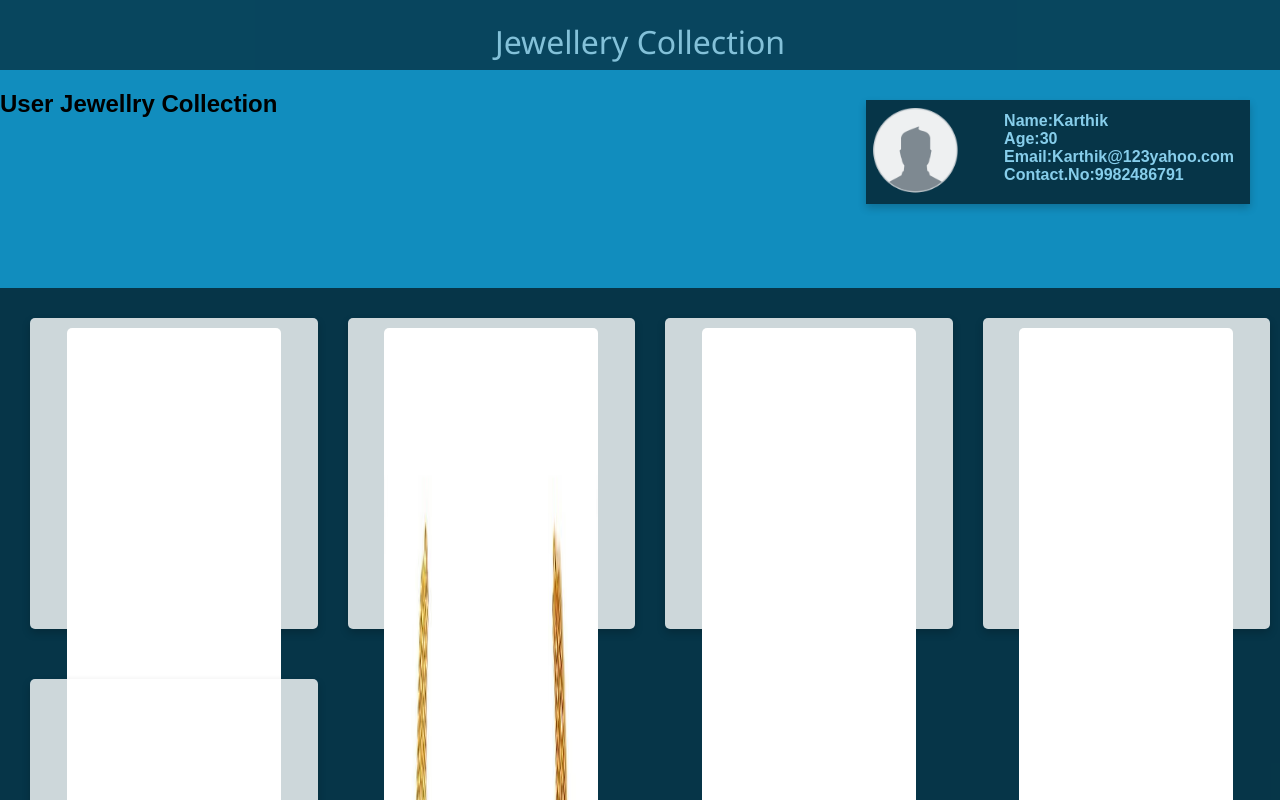
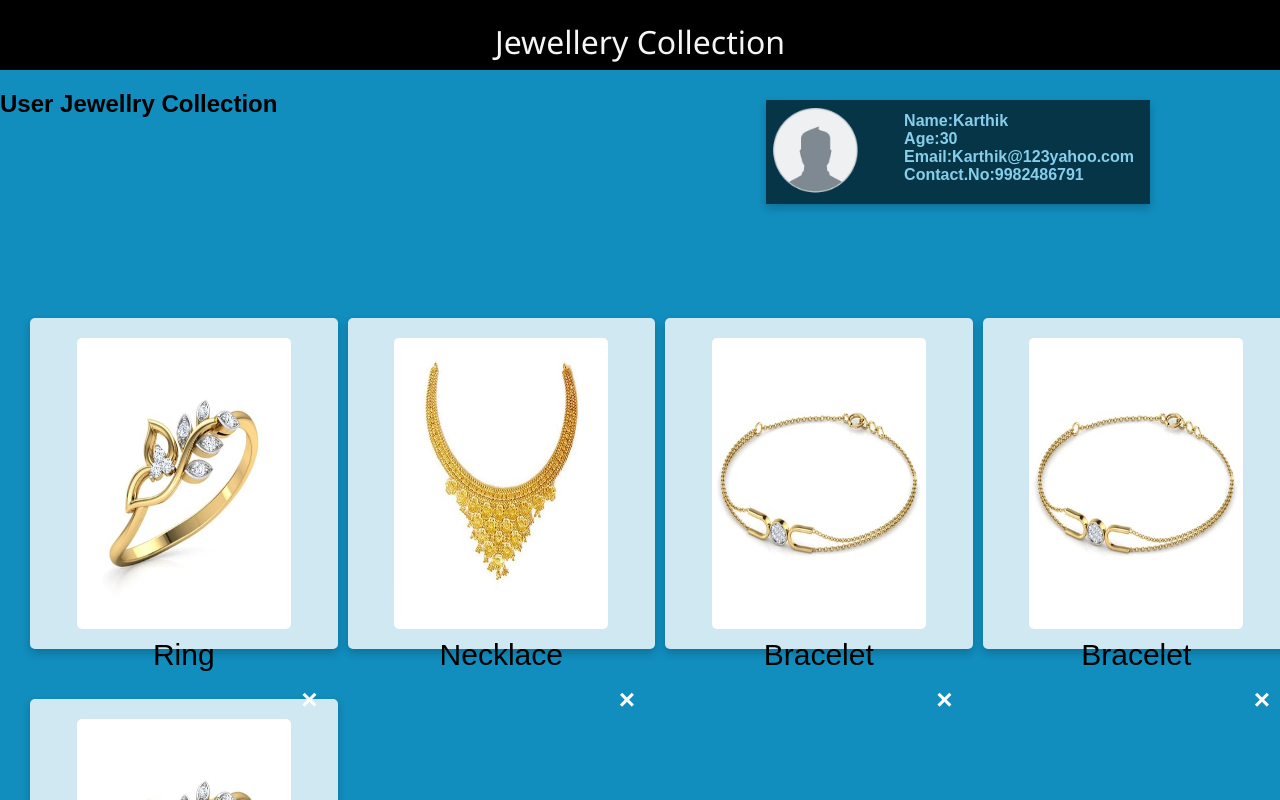
Before and after one commit to MelroySanthmayor/J-app, a React (Create React App) app: page / in a window 1280 px wide. Shown: the top 800 px of the page. Built offline with nearby package versions, Linux system fonts and the light colour scheme.

Commit message:
updated styles for close button

```diff
--- a/src/App.css
+++ b/src/App.css
@@ -3,7 +3,7 @@
     box-shadow: 0 4px 8px 0 rgba(0,0,0,0.2);
     transition: 0.3s;
     width: 30%;
-    right:30px;
+    right:130px;
     top:100px;
     background-color: rgba(0, 0, 0, 0.618);
     color:skyblue;
@@ -26,7 +26,7 @@
 #header{
   height:50px;
   width:100%;
-  opacity:0.5;
+
   background-color: black;
   color:whitesmoke;
   text-align: center;
@@ -40,7 +40,7 @@
   grid-gap: 50px 50px;
   grid-template-columns:repeat(auto-fill, minmax(250px, 1fr));
   grid-auto-rows: minmax(200px, auto);
-  background-color: rgba(0, 0, 0, 0.618);
+ /* background-color: rgba(0, 0, 0, 0.618);*/
   padding: 30px;
   padding-left: auto;
   padding-right: auto;
@@ -53,7 +53,7 @@
   display: inline-block;
   background-color: rgba(255, 255, 255, 0.8);
   /*border: 1px solid rgba(0, 0, 0, 0.8);*/
-  padding:10px;
+  padding:20px;
   font-size: 30px;
   text-align: center;
   list-style-type: none;
@@ -64,13 +64,14 @@
   border-radius: 5px;
 }
 li:hover{
-  background-color: skyblue;
+  background-color: rgba(58, 56, 56);
   color:rgb(0, 145, 255);
 }
 .Img{
-  border-radius: 5px 5px 0 0;
+  border-radius: 5px 5px 5px 5px;
   width:80%;
-  height:800%;
+  height:100%;
+
 }
 
 .grid-item:hover {
@@ -90,7 +91,7 @@ li:hover{
 }
 
 .close1:hover,.close1:focus {
-  color: #000;
+  color: rgb(253, 65, 65);
   text-decoration: none;
   cursor: pointer;
 }
```
